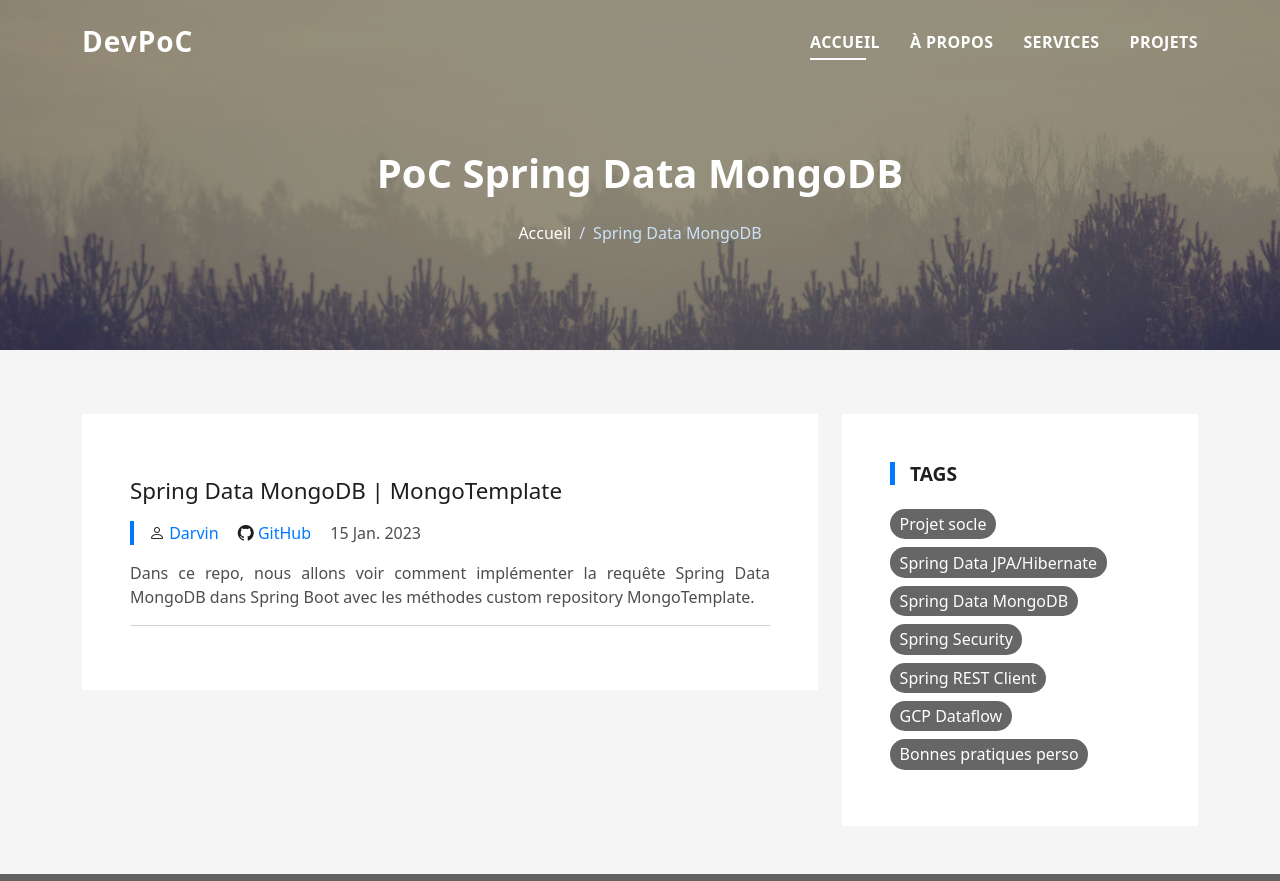
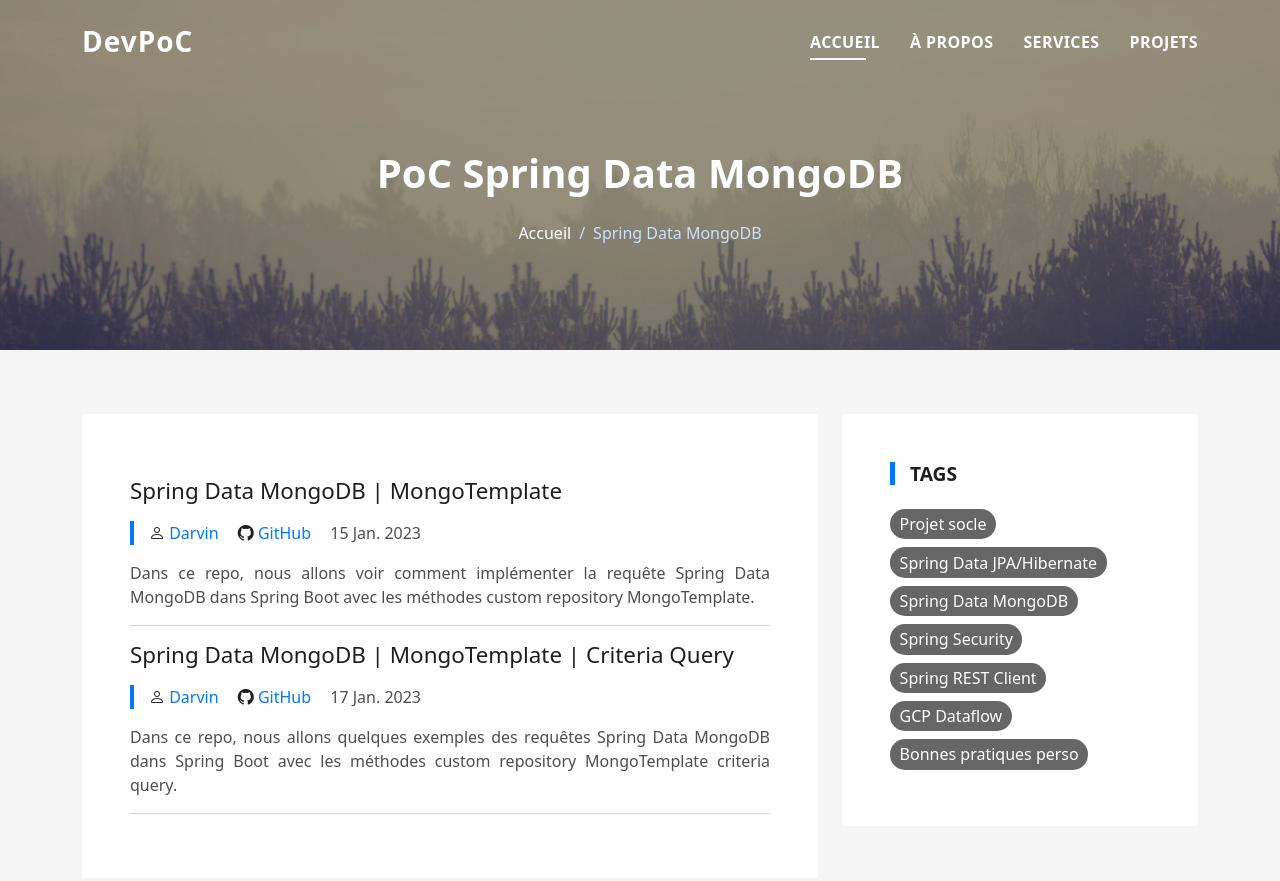
Before and after one commit to darvin-rakotomalala/dev-poc, a plain HTML site: page spring-data-mongodb.html in a window 1280 px wide. Shown: the top 881 px of the page. Drawn offline with Linux system fonts and the light colour scheme.

Commit message:
Maj pages

```diff
--- a/spring-data-mongodb.html
+++ b/spring-data-mongodb.html
@@ -121,6 +121,39 @@
                   </p>
                   <hr />
                 </div>
+
+                <div class="post-meta">
+                  <h3 class="article-title">
+                    <a
+                      href="https://github.com/darvin-rakotomalala/mongoTemplate-criteria-query"
+                      >Spring Data MongoDB | MongoTemplate | Criteria Query</a
+                    >
+                  </h3>
+                  <ul>
+                    <li>
+                      <span class="bi bi-person"></span>
+                      <a href="https://www.linkedin.com/in/darvin-rakotomalala"
+                        >Darvin</a
+                      >
+                    </li>
+                    <li>
+                      <span class="bi bi-github"></span>
+                      <a
+                        href="https://github.com/darvin-rakotomalala/mongoTemplate-criteria-query"
+                        >GitHub</a
+                      >
+                    </li>
+                    <li>17 Jan. 2023</li>
+                  </ul>
+                </div>
+                <div class="article-content">
+                  <p class="p-content">
+                    Dans ce repo, nous allons quelques exemples des requêtes
+                    Spring Data MongoDB dans Spring Boot avec les méthodes
+                    custom repository MongoTemplate criteria query.
+                  </p>
+                  <hr />
+                </div>
               </div>
             </div>
             <div class="col-md-4">
```
Also changed, not shown: index.html (+7 -7 lines).
